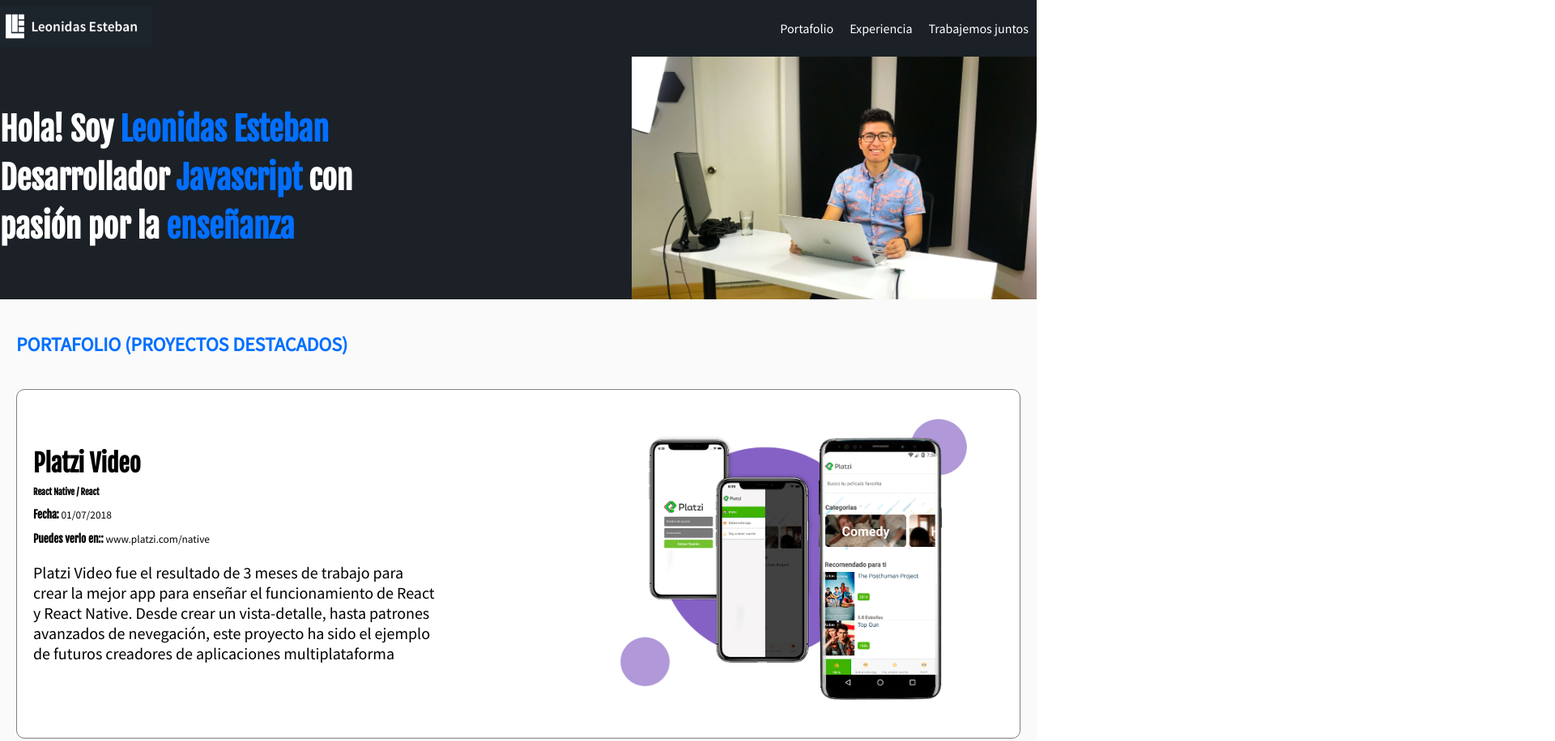
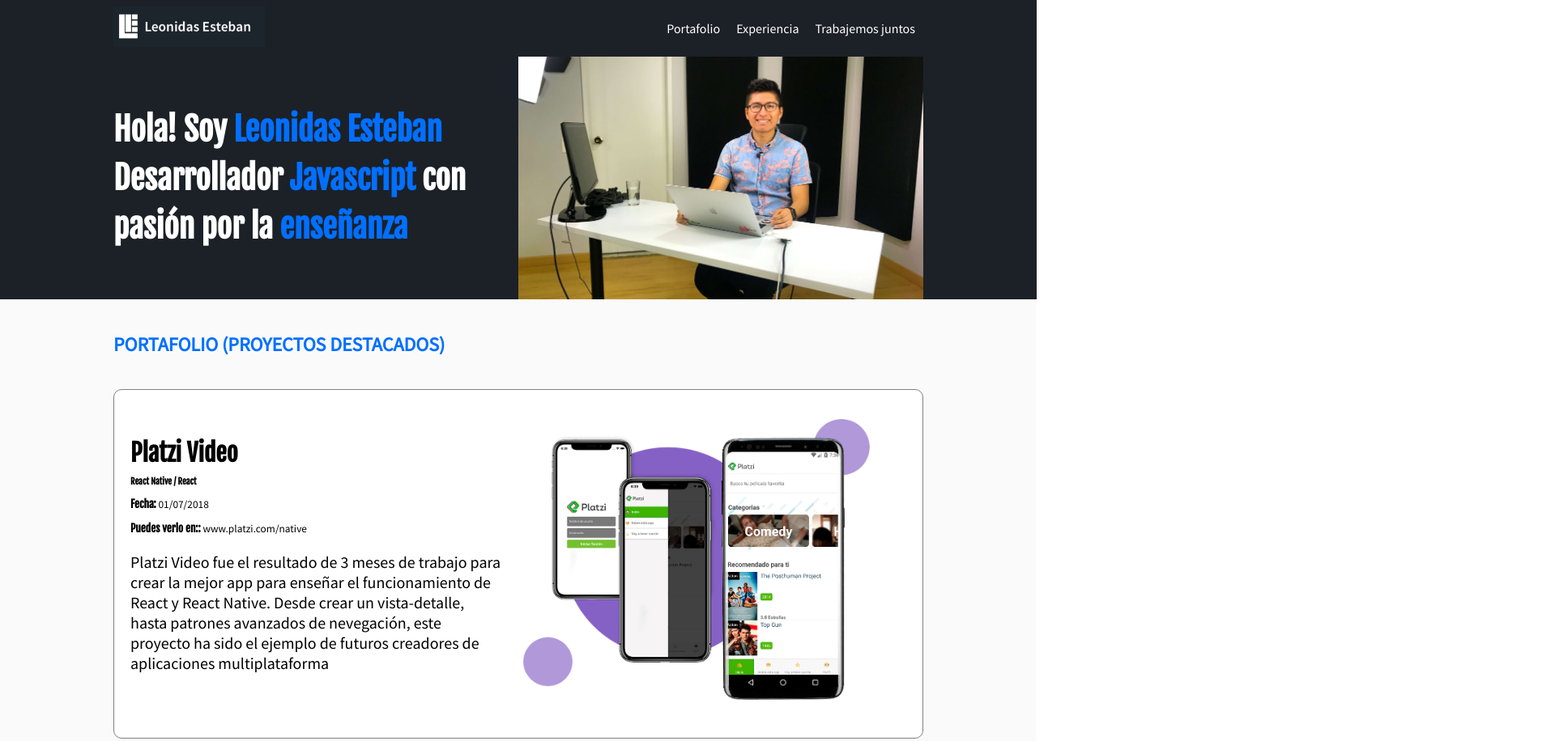
Before and after one commit to ludwingperezt/ejemplo-responsive-design, a plain HTML site: page index.html in a window 1280 px wide. Shown: the top 916 px of the page at 81% size, 1920 px wide, since content can reach past the window. Drawn offline with Linux system fonts and the light colour scheme.

Commit message:
Arreglos finales.

```diff
--- a/css/estilos.css
+++ b/css/estilos.css
@@ -17,13 +17,18 @@ h1 {
 
 .hero {
     height: 300px;
-    background-image: url('../images/hero.jpg');
-    background-size: 500px ;
-    background-repeat: no-repeat;
-    background-position-x: right;
+    /* background-image: url('../images/hero.jpg'); */
+    /* background-size: 500px ; */
+    /* background-repeat: no-repeat; */
+    /* background-position-x: right; */
     background-color: #1b2127;
     display: flex;
     align-items: center;
+    justify-content: space-between;
+}
+
+.hero-image {
+    object-fit: cover;
 }
 
 .portfolio {
@@ -151,6 +156,7 @@ h2 {
 
 .event-list {
     display: flex;
+    flex-wrap: wrap;
 }
 
 .event img {
@@ -246,3 +252,13 @@ h2 {
 .form-email h3 {
     font-family: 'Source Sans Pro', sans-serif;
 }
+
+.container {
+    width: 1000px;
+    margin: 0 auto; /*centra el elemento*/
+    display: inherit;
+    justify-content: inherit;
+    align-items: inherit;
+    height: inherit;
+    flex-wrap: wrap;
+}
--- a/index.html
+++ b/index.html
@@ -9,7 +9,7 @@
     </head>
     <body>
         <header class="header">
-
+            <div class="container">
                 <figure class="logo">
                     <img src="images/logo.png" height="50" alt="Logo de https://leonidasesteban.com" />
                 </figure>
@@ -26,14 +26,18 @@
                         </li>
                     </ol>
                 </nav>
+            </div>
         </header>
         <section class="hero">
+            <div class="container">
                 <h1>
                     Hola! Soy <strong>Leonidas Esteban</strong> <br/> Desarrollador <strong>Javascript</strong> con <br> pasión por la <strong>enseñanza</strong>
                 </h1>
-            <!-- <img src="images/hero.jpg" width="500" height="300" alt="Imagen principal del sitio"> Imagen de portada -->
+                <img src="images/hero.jpg" class="hero-image" width="500" height="300" alt="Imagen principal del sitio">
+            </div>
         </section>
         <section id="portafolio" class="portfolio">
+            <div class="container">
                 <h2>Portafolio (Proyectos destacados)</h2>
                 <article class="project">
                     <div class="project-details">
@@ -63,9 +67,14 @@
                         <img class="project-image" src="images/platzi-video-react-native.png" alt="Proyecto de curso de react native" width="500">
                     </figure>
                 </article>
+            </div>
         </section>
+        <div class="container">
             <h2 class="event-list-title">Más sobre mi experiencia.</h2>
+        </div>
+
         <section id="eventos" class="event-list">
+            <div class="container">
                 <article class="event">
                     <figure class="event-imageContainer">
                         <img class="event-image" src="images/platzi-conf.jpg" width="500">
@@ -106,8 +115,10 @@
                         <a class="event-url" href="https://www.youtube.com/watch?v=BIS7cWGgJg0" target="_blank">Ver Plática</a>
                     </div>
                 </article>
+            </div>
         </section>
         <section id="contacto" class="contact">
+            <div class="container">
                 <form action="/suscripcion/" class="form-email">
                     <h3>¿Creamos algo juntos?</h3>
                     <input type="text" placeholder="Déjame tu email">
@@ -119,14 +130,17 @@
                     <a href="#" class="social-link github"></a>
                     <a href="#" class="social-link instagram"></a>
                 </div>
+            </div>
         </section>
         <footer class="footer">
+            <div class="container">
                 <div class="">
                     <p>Curso de desarrollo web online 2018 <img src="images/platzi.png" width="80px" alt="Platzi"> </p>
                 </div>
                 <div class="">
                     <p>Designed with ❤️ by <a href="https://twitter.com/thespianartist">@thespianartist</a> </p>
                 </div>
+            </div>
         </footer>
     </body>
 </html>
```
Lines whose indentation alone changed are shown as unchanged.
